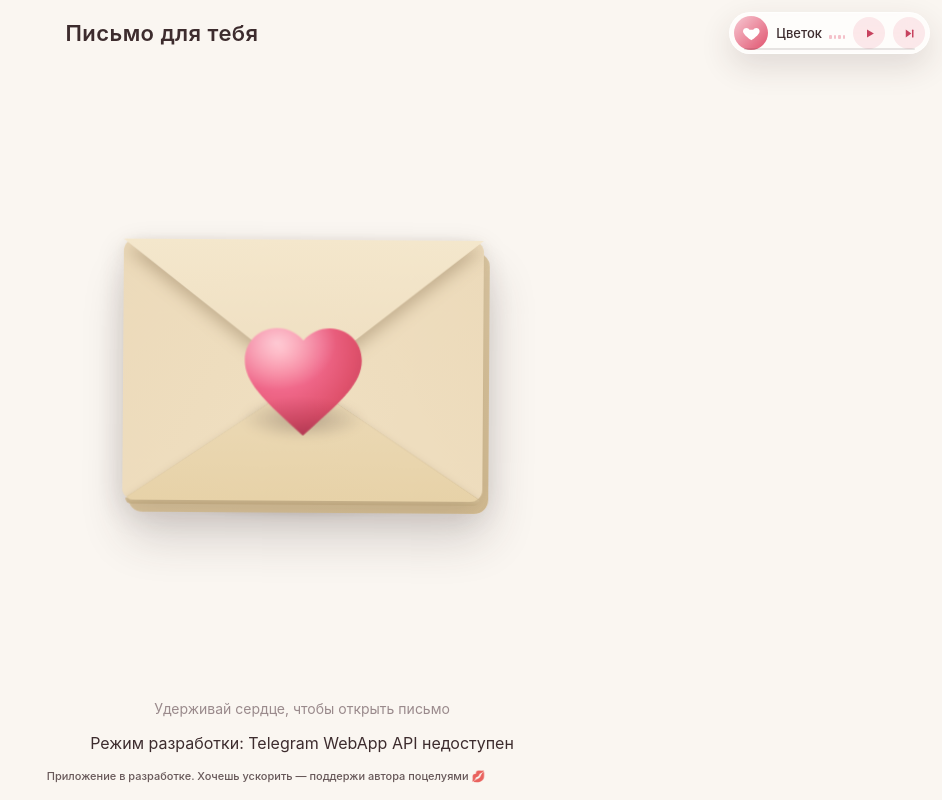
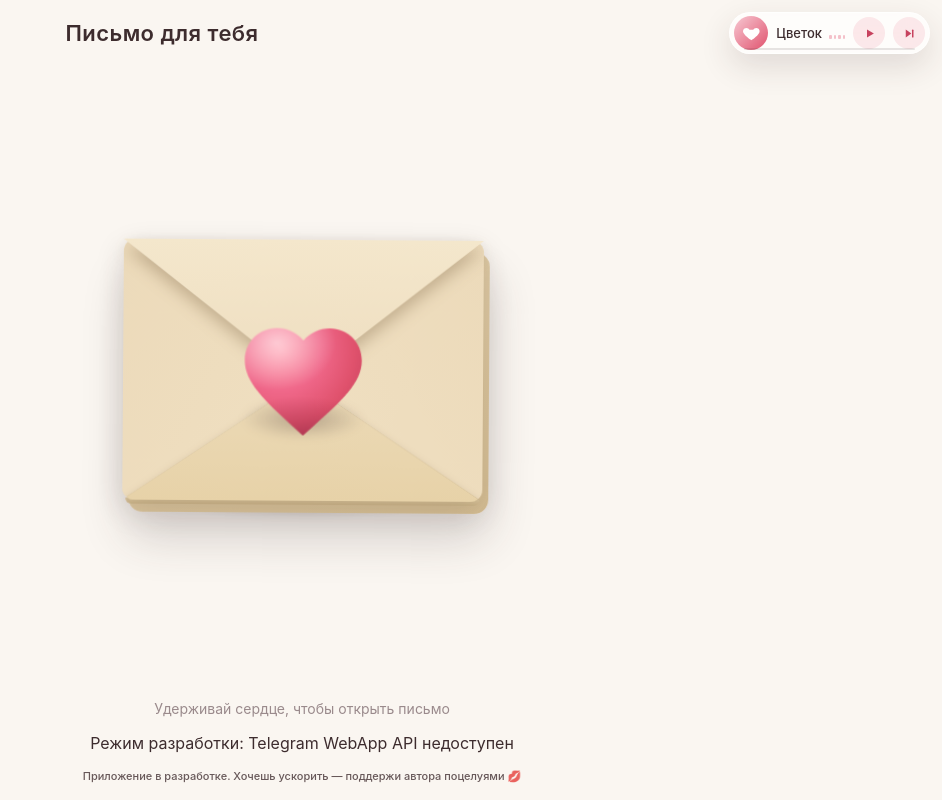
Before and after one commit to Whitenock/love-letter, a React (Vite) app in the folder frontend/: page / in a window 1280 px wide. Shown: the whole page, without its empty margins (338-1280 px from the left). Built offline with nearby package versions, Linux system fonts and the light colour scheme.

Commit message:
Update: романтическое письмо (PWA + Telegram Mini App)

```diff
--- a/frontend/src/components/LetterScreen/LetterScreen.css
+++ b/frontend/src/components/LetterScreen/LetterScreen.css
@@ -55,7 +55,7 @@
 }
 
 .screen__support-note {
-  margin: 8px 72px 0 0;
+  margin: 8px 0 0 0;
   font-size: 11px;
   line-height: 1.35;
   color: rgba(61, 44, 46, 0.78);
```
